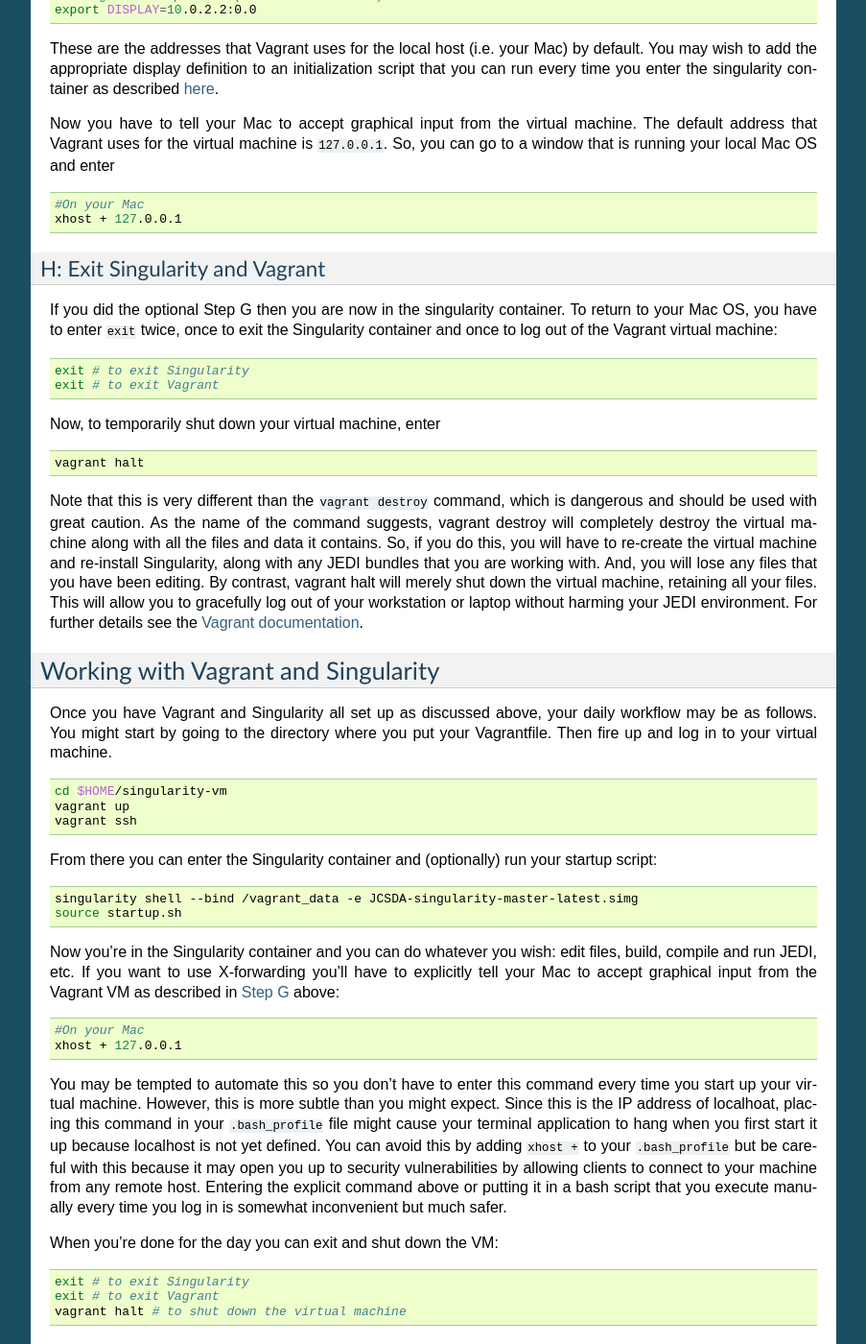
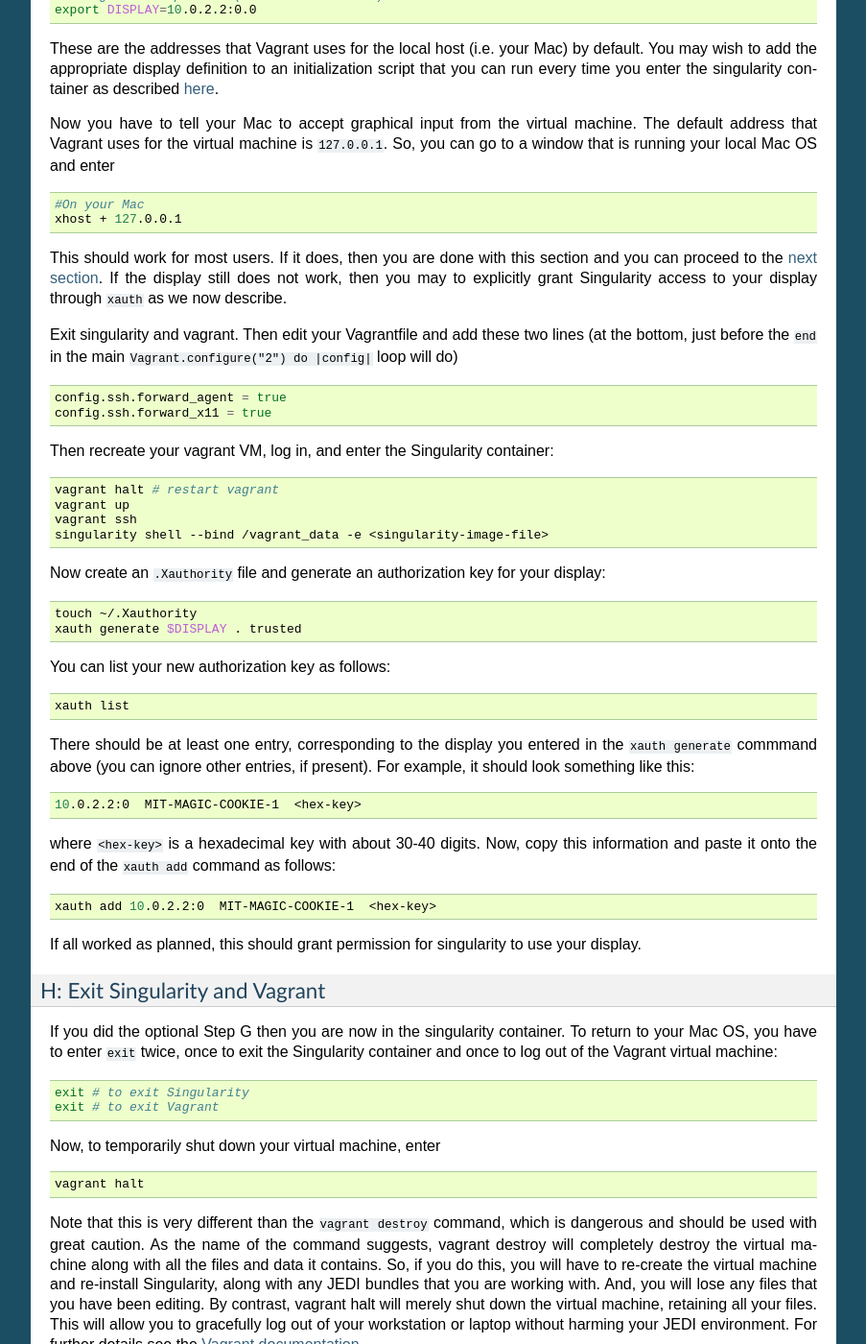
Before and after one commit to JCSDA/jedi-docs, a Sphinx documentation site: the page built from docs/developer/jedi_environment/vagrant.rst, in a window 1280 px wide and 1400 px high, scrolled down 3933 px. Shown: the whole window at 96% size, without its empty margins (198-1101 px from the left). Built offline with Sphinx 7.4.7, drawn with Linux system fonts in a browser that asks for light colours.

Commit message:
Added further instructions on getting X graphics to work in vagrant/singilarity

```diff
--- a/docs/developer/jedi_environment/vagrant.rst
+++ b/docs/developer/jedi_environment/vagrant.rst
@@ -59,7 +59,7 @@
 
 
 D: Allocate Sufficient Resources for the Virtual Machine
-^^^^^^^^^^^^^^^^^^^^^^^^^^^^^^^^^^^^^^^^^^^^^^^^^^^^^
+^^^^^^^^^^^^^^^^^^^^^^^^^^^^^^^^^^^^^^^^^^^^^^^^^^^^^^^^^
 We have noticed that the default memory size (1 GB) specified in Vagrantfile is not enough to run some tests and applications (e.g. MAPS, FV3).  Since this is comparable to the size of the Singularity image file, you may even run into problems just entering the container.
 
 Furthermore, some of the tests require 6 MPI threads.  This is particularly true for FV3 but it also holds for some tests in ufo that are designed to assess parallel IO.
@@ -196,6 +196,51 @@
    #On your Mac
    xhost + 127.0.0.1
 
+This should work for most users.  If it does, then you are done with this section and you can proceed to the :ref:`next section <vagrant-jedi>`.  If the display still does not work, then you may to explicitly grant Singularity access to your display through :code:`xauth` as we now describe.
+
+Exit singularity and vagrant.  Then edit your Vagrantfile and add these two lines (at the bottom, just before the :code:`end` in the main :code:`Vagrant.configure("2") do |config|` loop will do)
+
+.. code:: bash
+
+   config.ssh.forward_agent = true
+   config.ssh.forward_x11 = true
+
+Then recreate your vagrant VM, log in, and enter the Singularity container:
+
+.. code:: bash
+
+   vagrant halt # restart vagrant
+   vagrant up
+   vagrant ssh
+   singularity shell --bind /vagrant_data -e <singularity-image-file>
+
+Now create an :code:`.Xauthority` file and generate an authorization key for your display:
+
+.. code:: bash
+
+   touch ~/.Xauthority
+   xauth generate $DISPLAY . trusted
+
+You can list your new authorization key as follows:
+
+.. code:: bash
+
+   xauth list
+
+There should be at least one entry, corresponding to the display you entered in the :code:`xauth generate` commmand above (you can ignore other entries, if present).  For example, it should look something like this:
+
+.. code:: bash
+
+   10.0.2.2:0  MIT-MAGIC-COOKIE-1  <hex-key>
+
+where :code:`<hex-key>` is a hexadecimal key with about 30-40 digits.  Now, copy this information and paste it onto the end of the :code:`xauth add` command as follows:
+
+.. code:: bash
+
+   xauth add 10.0.2.2:0  MIT-MAGIC-COOKIE-1  <hex-key>
+
+If all worked as planned, this should grant permission for singularity to use your display.
+
 .. _vagrant-jedi:
 
 H: Exit Singularity and Vagrant
```
